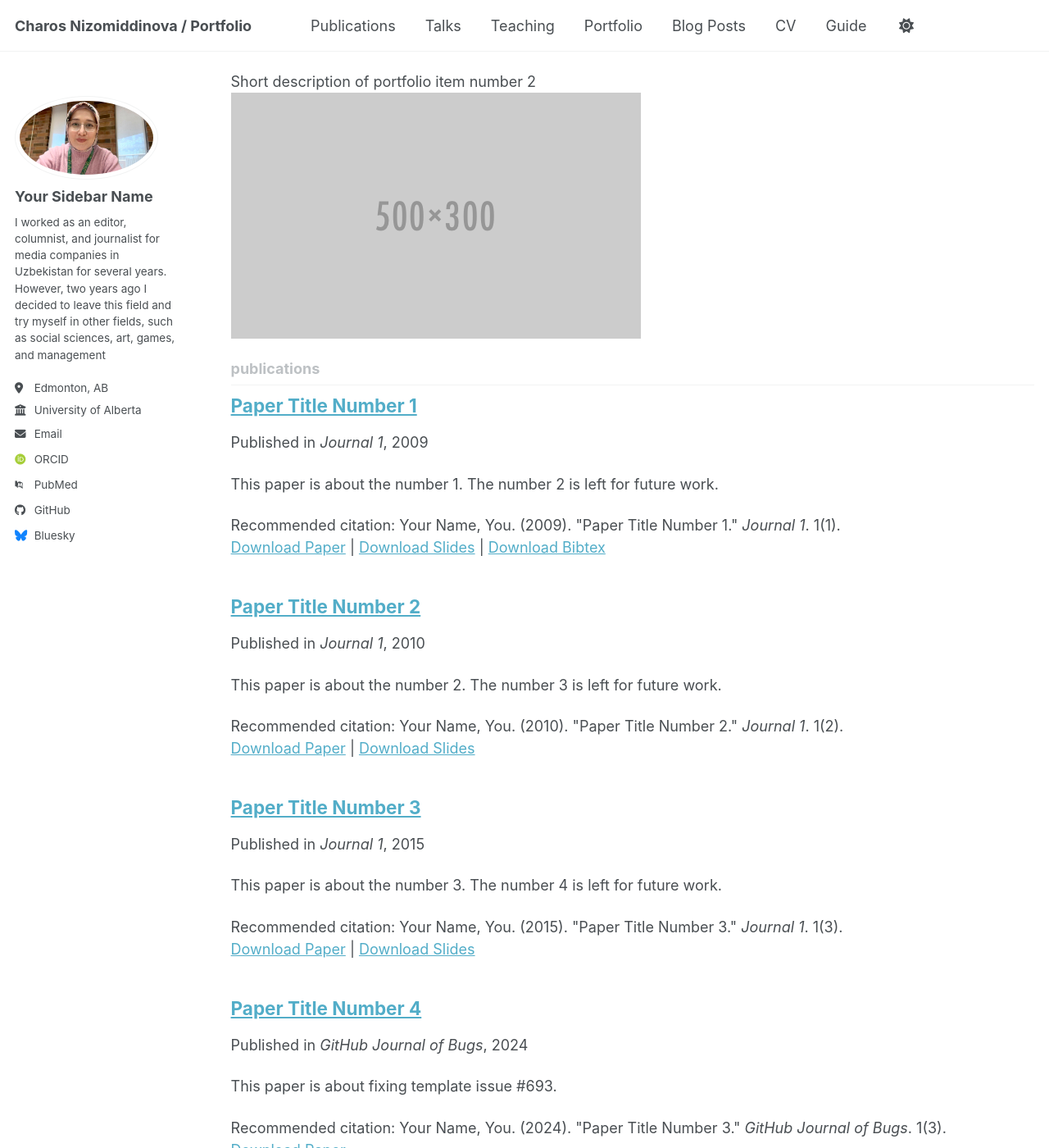
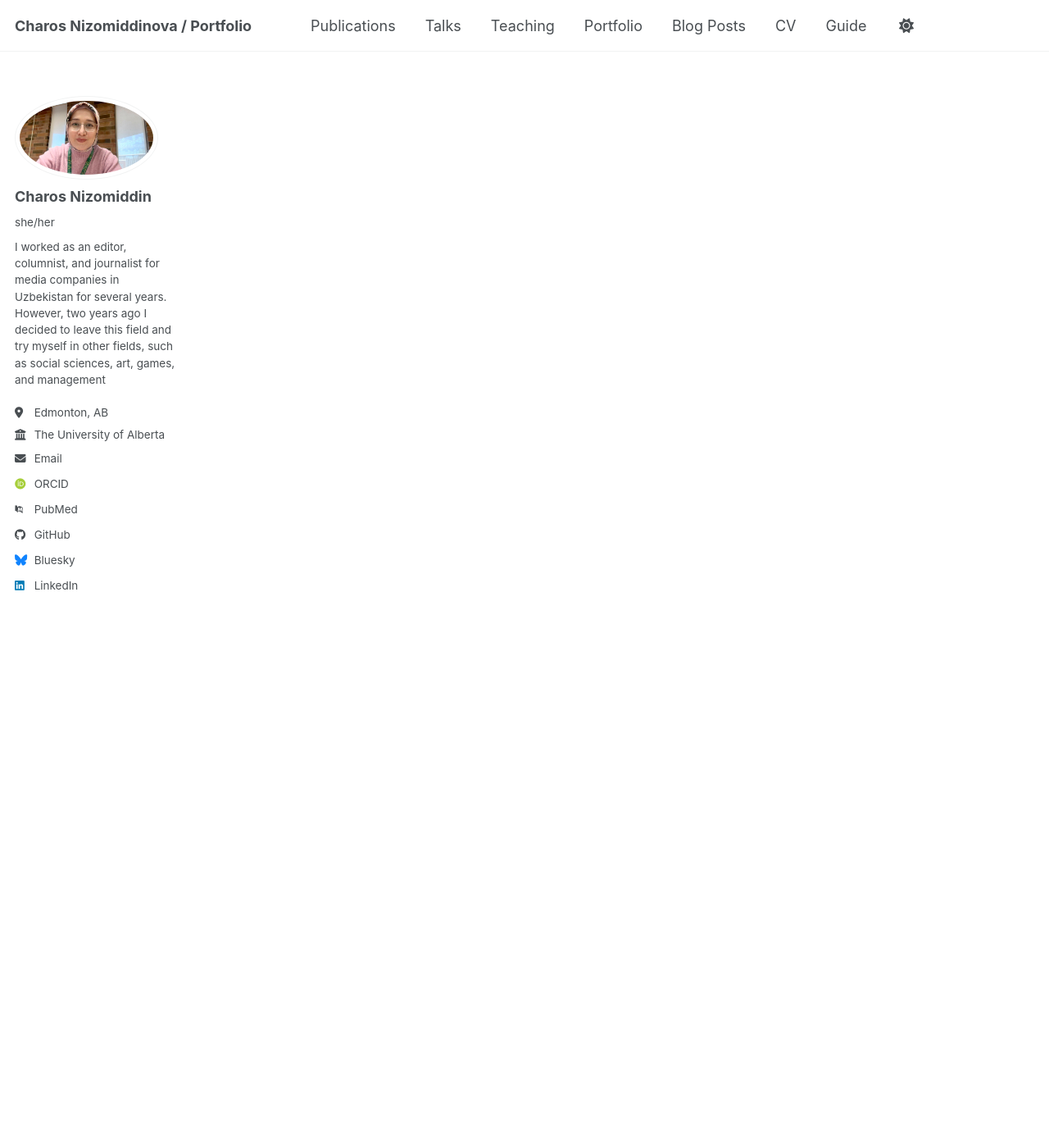
Before and after one commit to nizomidd-web/nizomidd.github.io, a Jekyll site: the page built from _pages/collection-archive.html, in a window 1280 px wide and 1400 px high, scrolled down 672 px. Shown: the whole window at 82% size. Built offline with Jekyll 4.4.1, drawn with Linux system fonts in a browser that asks for light colours; some web fonts are replaced; a script bundle is joined from its source files by our own code; library files that are not in the unit come from our copies; some of the changed text lies outside the part shown.

Commit message:
Update _config.yml

```diff
--- a/_config.yml
+++ b/_config.yml
@@ -18,17 +18,17 @@ url                      : https://academicpages.github.io # The base hostname &
 baseurl                  : "" # the subpath of your site, e.g. "/blog"
 repository               : "academicpages/academicpages.github.io"
 
-# Site Author - The following control what appear as part of the author content on the side bar.
+# Site Author - Charos Nizomiddinova
 #               If a field is blank the icon and link will not appear, otherwise it will be shown.
 #               Additional customization can be done by editing /_includes/author-profile.html
 author:
   # Biographic information
-  avatar           : "https://github.com/nizomidd-web/nizomidd.github.io/blob/master/images/photo_2026-04-16_16-40-04.jpg"
-  name             : "Your Sidebar Name"
-  pronouns         : # example: "she/her"
+  avatar           : "photo_2026-04-16_16-40-04.jpg"
+  name             : "Charos Nizomiddin"
+  pronouns         : "she/her"
   bio              : "I worked as an editor, columnist, and journalist for media companies in Uzbekistan for several years. However, two years ago I decided to leave this field and try myself in other fields, such as social sciences, art, games, and management"
   location         : "Edmonton, AB"
-  employer         : "University of Alberta"
+  employer         : "The University of Alberta"
   uri              : # URL
   email            : "nizomidd@ualberta.ca"
 
@@ -65,7 +65,7 @@ author:
   keybase          : # Username
   instagram        : # Username
   lastfm           : # Username
-  linkedin         : # Username Charos Nizomiddinova
+  linkedin         : "Charos Nizomiddinova"
   mastodon         : # URL
   medium           : # URL
   pinterest        : # Username
@@ -218,22 +218,6 @@ kramdown:
   enable_coderay: false
 
 
-# These settings control the types of collections used by the template
-collections:
-  teaching:
-    output: true
-    permalink: /:collection/:path/
-  publications:
-    output: true
-    permalink: /:collection/:path/
-  portfolio:
-    output: true
-    permalink: /:collection/:path/
-  talks:
-    output: true
-    permalink: /:collection/:path/
-
-
 # These settings control how pages and collections are included in the site
 defaults:
   # _posts
```
